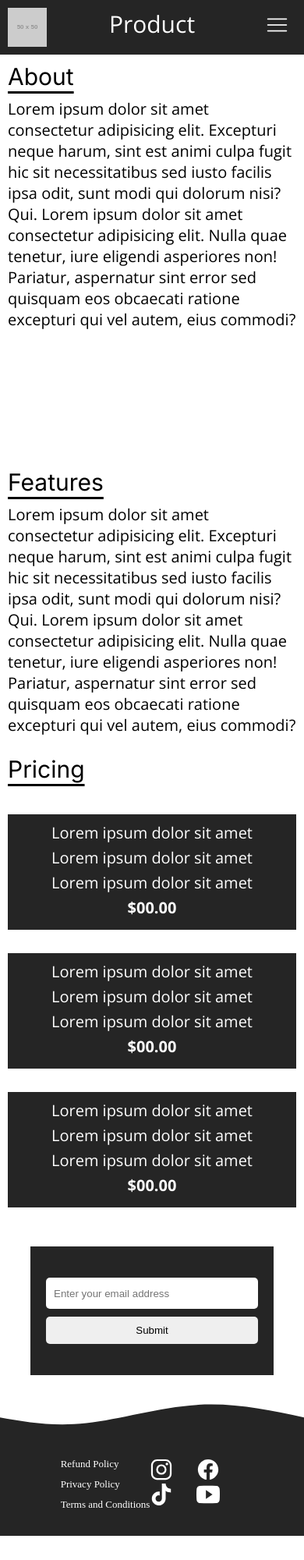
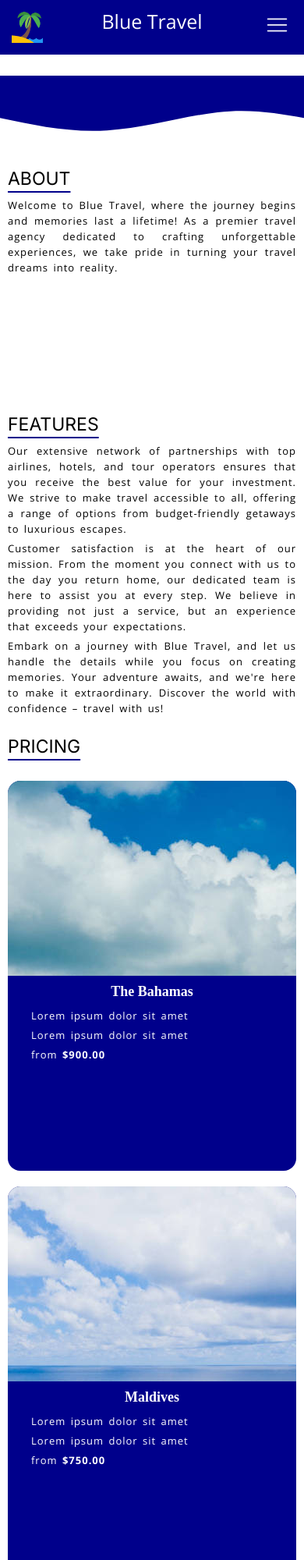
Before and after one commit to adrianogtl/freecodecamp-product-landing-page, a plain HTML site: page index.html in a window 390 px wide. Shown: the top 2000 px of the page at 78% size. Before the commit the page ends 1969 px from the top, so only its background shows below. Drawn offline with nearby package versions, Linux system fonts and the light colour scheme; placeholder pictures from the web are drawn by us.

Commit message:
mobile-first

```diff
--- a/index.html
+++ b/index.html
@@ -3,7 +3,8 @@
 <head>
   <meta charset="UTF-8">
   <meta name="viewport" content="width=device-width, initial-scale=1.0">
-  <title>Product</title>
+  <link rel="shortcut icon" href="assets/favicon.ico" type="image/x-icon">
+  <title>BlueTravel</title>
   <link rel="stylesheet" href="style.css">
   <!-- Google fonts -->
   <link rel="preconnect" href="https://fonts.googleapis.com">
@@ -17,64 +18,126 @@
   <header id="header">
     <div id="head">
       <!-- <div id="logo-container"> -->
-      <img src="https://fakeimg.pl/50/" alt="logo" id="header-img">
+      <img src="assets/logo.png" alt="" width="50" height="50" id="header-img">
       <!-- </div> -->
-      <h1 class="header-title">Product</h1>
+      <h1 class="header-title">Blue Travel</h1>
       <a href="javascript:void(0);" onclick="navMenu()">
         <span class="material-symbols-rounded">menu</span>
       </a>
     </div>
     <nav id="nav-bar">
-      <a href="#about" class="nav-link">About</a>
-      <a href="#features" class="nav-link">Features</a>
-      <a href="#pricing" class="nav-link">Pricing</a>
+      <a href="#about" class="nav-link">About Us</a>
+      <a href="#features" class="nav-link">Our Service</a>
+      <a href="#pricing" class="nav-link">Top Destinations</a>
     </nav>
   </header>
+  <div class="waves-top">
+    <svg width="100%" height="100%" id="svg" viewBox="0 0 1440 490" xmlns="http://www.w3.org/2000/svg"
+      class="transition duration-300 ease-in-out delay-150">
+      <style>
+        .path-0 {
+          animation: pathAnim-0 4s;
+          animation-timing-function: linear;
+          animation-iteration-count: infinite;
+        }
+
+        @keyframes pathAnim-0 {
+          0% {
+            d: path("M 0,500 C 0,500 0,250 0,250 C 258.5,296 517,342 757,342 C 997,342 1218.5,296 1440,250 C 1440,250 1440,500 1440,500 Z");
+          }
+
+          25% {
+            d: path("M 0,500 C 0,500 0,250 0,250 C 288.5,286 577,322 817,322 C 1057,322 1248.5,286 1440,250 C 1440,250 1440,500 1440,500 Z");
+          }
+
+          50% {
+            d: path("M 0,500 C 0,500 0,250 0,250 C 183,257.5 366,265 606,265 C 846,265 1143,257.5 1440,250 C 1440,250 1440,500 1440,500 Z");
+          }
+
+          75% {
+            d: path("M 0,500 C 0,500 0,250 0,250 C 284.5,207.5 569,165 809,165 C 1049,165 1244.5,207.5 1440,250 C 1440,250 1440,500 1440,500 Z");
+          }
+
+          100% {
+            d: path("M 0,500 C 0,500 0,250 0,250 C 258.5,296 517,342 757,342 C 997,342 1218.5,296 1440,250 C 1440,250 1440,500 1440,500 Z");
+          }
+        }
+      </style>
+      <path
+        d="M 0,500 C 0,500 0,250 0,250 C 258.5,296 517,342 757,342 C 997,342 1218.5,296 1440,250 C 1440,250 1440,500 1440,500 Z"
+        stroke="none" stroke-width="0" fill="var(--color2)" fill-opacity="1"
+        class="transition-all duration-300 ease-in-out delay-150 path-0" transform="rotate(-180 720 250)"></path>
+    </svg>
+  </div>
   <section>
     <h2 id="about">About</h2>
 
     <p class="text">
-      Lorem ipsum dolor sit amet consectetur adipisicing elit. Excepturi neque harum, sint est animi culpa fugit hic sit necessitatibus sed iusto facilis ipsa odit, sunt modi qui dolorum nisi? Qui. Lorem ipsum dolor sit amet consectetur adipisicing elit. Nulla quae tenetur, iure eligendi asperiores non! Pariatur, aspernatur sint error sed quisquam eos obcaecati ratione excepturi qui vel autem, eius commodi?
+      Welcome to Blue Travel, where the journey begins and memories last a lifetime! As a premier travel agency
+      dedicated to crafting unforgettable experiences, we take pride in turning your travel dreams into reality.
     </p>
     <iframe src="" frameborder="0" id="video"></iframe>
   </section>
   <section>
     <h2 id="features">Features</h2>
     <p class="text">
-      Lorem ipsum dolor sit amet consectetur adipisicing elit. Excepturi neque harum, sint est animi culpa fugit hic sit
-      necessitatibus sed iusto facilis ipsa odit, sunt modi qui dolorum nisi? Qui. Lorem ipsum dolor sit amet consectetur
-      adipisicing elit. Nulla quae tenetur, iure eligendi asperiores non! Pariatur, aspernatur sint error sed quisquam eos
-      obcaecati ratione excepturi qui vel autem, eius commodi?
+      Our extensive network of partnerships with top airlines, hotels, and tour operators ensures that you receive the best
+      value for your investment. We strive to make travel accessible to all, offering a range of options from budget-friendly
+      getaways to luxurious escapes.
+    </p>
+    <p class="text">
+      Customer satisfaction is at the heart of our mission. From the moment you connect with us to the day you return home,
+      our dedicated team is here to assist you at every step. We believe in providing not just a service, but an experience
+      that exceeds your expectations.
+    </p>
+    <p class="text">
+      Embark on a journey with Blue Travel, and let us handle the details while you focus on creating memories.
+      Your adventure awaits, and we're here to make it extraordinary. Discover the world with confidence – travel with us!
     </p>
   </section>
   <section>
     <h2 id="pricing">Pricing</h2>
-    <div class="price-container">
-      <div class="price-item">
+    <div class="place-container">
+      <div class="place-item">
+        <div class="place-image bahamas"></div>
+        <div class="place-text">
+          <h3 class="place-title">The Bahamas</h3>
           <p class="text">Lorem ipsum dolor sit amet</p>
           <p class="text">Lorem ipsum dolor sit amet</p>
-        <p class="text">Lorem ipsum dolor sit amet</p>
-        <p class="text price-value">$00.00</p>
+          <p class="text">from <span class="place-price">$900.00</span></p>
         </div>
-      <div class="price-item">
+      </div>
+      <div class="place-item">
+        <div class="place-image maldives"></div>
+        <div class="place-text">
+          <h3 class="place-title">Maldives</h3>
           <p class="text">Lorem ipsum dolor sit amet</p>
           <p class="text">Lorem ipsum dolor sit amet</p>
-        <p class="text">Lorem ipsum dolor sit amet</p>
-        <p class="text price-value">$00.00</p>
+          <p class="text">from <span class="place-price">$750.00</span></p>
         </div>
-      <div class="price-item">
+      </div>
+      <div class="place-item">
+        <div class="place-image okinawa"></div>
+        <div class="place-text">
+          <h3 class="place-title">Okinawa</h3>
           <p class="text">Lorem ipsum dolor sit amet</p>
           <p class="text">Lorem ipsum dolor sit amet</p>
-        <p class="text">Lorem ipsum dolor sit amet</p>
-        <p class="text price-value">$00.00</p>
+          <p class="text">from <span class="place-price">$600.00</span></p>
+        </div>
       </div>
     </div>
   </section>
   <form action="https://www.freecodecamp.com/email-submit" id="form">
-    <input type="email" id="email" placeholder="Enter your email address">
-    <input type="submit" value="Submit" id="submit">
+    <div id="email-container">
+      <h3>Subscribe our newsletter!</h3>
+      <input type="email" id="email" placeholder="Enter your email address" autocomplete="autocomplete">
+      <button type="button">
+        <ion-icon name="arrow-forward-outline" id="send-icon"></ion-icon>
+      </button>
+      <!-- <input type="submit" value="Send" id="submit"> -->
+    </div>
   </form>
-  <div class="waves">
+  <div class="waves-bottom">
     <svg width="100%" height="100%" id="svg" viewBox="0 0 1440 390" xmlns="http://www.w3.org/2000/svg"
       class="transition duration-300 ease-in-out delay-150" style="display: block;">
       <style>
@@ -113,18 +176,27 @@
     </svg>
 </div>
 <footer id="footer">
+  <p class="copyright">All Rights Reserved &copy; 2023</p>
+  <div class="footer-bottom">
     <div class="links">
       <a href="#" class="footer-link">Refund Policy</a>
       <a href="#" class="footer-link">Privacy Policy</a>
       <a href="#" class="footer-link">Terms and Conditions</a>
     </div>
     <div class="social-media top">
+      <a href="#">
+        <ion-icon name="logo-facebook"></ion-icon>
+      </a>
+      <a href="#">
         <ion-icon name="logo-instagram"></ion-icon>
+      </a>
+      <a href="#">
         <ion-icon name="logo-tiktok"></ion-icon>
+      </a>
+      <a href="#">
+        <ion-icon name="logo-youtube"></ion-icon>
+      </a>
     </div>
-  <div class="social-media top">
-    <ion-icon name="logo-facebook"></ion-icon>
-    <ion-icon name="logo-youtube"></ion-icon>
   </div>
 </footer>
 <script src="script.js"></script>
--- a/style.css
+++ b/style.css
@@ -1,8 +1,10 @@
 /* Global */
 :root {
   --color1: #fff;
-  --color2: #252525;
-  --color3: #00008b;
+  --color2: #00008b;
+  --oceanColor: #2196F3;
+  /* #2196F3 */
+  /* #00008b */
 }
 
 * {
@@ -45,10 +47,10 @@ body {
 .header-title {
   padding-top: 1rem;
   color: var(--color1);
+  font-family: 'Open Sans', sans-serif;
+  font-size: 2.5rem;
+  font-weight: 400;
   text-align: center;
-  font-family: 'Open Sans', sans-serif;
-  font-size: 3rem;
-  font-weight: 400;
 }
 
 .material-symbols-rounded {
@@ -82,6 +84,10 @@ body {
   text-decoration: none;
 }
 
+.waves-top {
+
+}
+
 /* Content */
 section {
   width: 100%;
@@ -91,21 +97,33 @@ section {
 h2 {
   margin-bottom: 1rem;
   font-family: 'Inter', sans-serif;
-  font-size: 3rem;
+  font-size: 2.3rem;
   font-weight: 400;
+  text-transform: uppercase;
   text-decoration: underline;
+  text-decoration-color: var(--color2);
   text-underline-offset: 0.8rem;
 }
 
+h3 {
+  font-size: 1.8rem;
+  font-weight: 800;
+  padding-bottom: 1rem;
+}
+
 .text {
+  margin-bottom: .5rem;
   font-family: 'Open Sans', sans-serif;
-  font-size: 2rem;
+  font-size: 1.3rem;
   font-weight: 400;
-  margin-bottom: .5rem;
+  line-height: 2rem;
+  letter-spacing: .1rem;
+  word-spacing: .2rem;
+  text-align: justify;
 }
 
 /* Pricing */
-.price-container {
+.place-container {
   margin: 3rem 0;
   display: grid;
   grid-auto-columns: auto;
@@ -113,21 +131,46 @@ h2 {
   gap: 1rem;
 }
 
-.price-item {
-  margin: 1rem 0;
-  padding: 1rem;
+.place-item {
+  margin-bottom: 1rem;
+  height: 500px;
   text-align: center;
   color: var(--color1);
   background-color: var(--color2);
+  border-radius: 16px;
 }
 
-.price-value {
+.place-price {
   font-weight: 800;
 }
 
+.place-image {
+  width: 100%;
+  height: 50%;
+  background-position: center bottom;
+  background-repeat: no-repeat;
+  background-size: cover;
+  background-clip: border-box;
+  background-attachment: fixed;
+  border-top-left-radius: 16px;
+  border-top-right-radius: 16px;
+}
+
+.bahamas {
+  background: url(assets/bahamas.jpg);
+}
+.maldives {
+  background: url(assets/maldives.jpg);
+}
+.okinawa {
+  background: url(assets/okinawa.jpg);
+}
+
+.place-text {
+  padding: 1rem 3rem;
+}
 /* Form */
 #form #email, #submit {
-  display: block;
   border-radius: .5rem;
   border: none;
 }
@@ -136,39 +179,60 @@ h2 {
   display: flex;
   flex-direction: column;
   justify-content: center;
-  width: 80%;
+  width: 100%;
   margin: 0 auto;
-  padding: 4rem 2rem;
+  padding: 2rem;
   background-color: var(--color2);
   font-family: 'Open Sans', sans-serif;
 }
 
+#email-container{
+  color: var(--color1);
+  text-align: center;
+}
+
 #email {
+  display: inline-block;
   width: 100%;
+  width: 80%;
   height: 2rem;
-  margin-bottom: 1rem;
+  margin: .5rem 0;
   padding: 2rem 1rem;
   border: none;
 }
 
+button {
+  margin: .5rem;
+  vertical-align: middle;
+  background: none;
+  border: none;
+}
 
-#submit {
-  padding: 1rem;
+#send-icon {
+  line-height: 2rem;
 }
 
 /* Footer */
-.waves {
-  position: static;
+.waves-bottom {
   bottom: 0;
 }
 
 #footer {
-  display: flex;
-  justify-content: center;
-  height: 10rem;
-  /* text-align: center; */
+  height: auto;
   color: var(--color1);
   background-color: var(--color2);
+}
+
+.copyright {
+  text-align: center;
+  font-size: 1.5rem;
+  margin-bottom: 3rem;
+}
+
+.footer-bottom {
+  display: flex;
+  justify-content: space-evenly;
+  align-items: center;
 }
 
 .footer-link {
@@ -181,9 +245,10 @@ h2 {
 }
 
 .social-media {
-  width: 60px;
 }
 
 ion-icon {
-  font-size: 3rem;
+  margin-right: 1rem;
+  color: var(--color1);
+  font-size: 2.5rem;
 }
```
Also changed, not shown: assets/bahamas.jpg (added), assets/favicon.ico (added), assets/logo.png (added), assets/maldives.jpg (added), assets/okinawa.jpg (added). Lines whose indentation alone changed are shown as unchanged.
